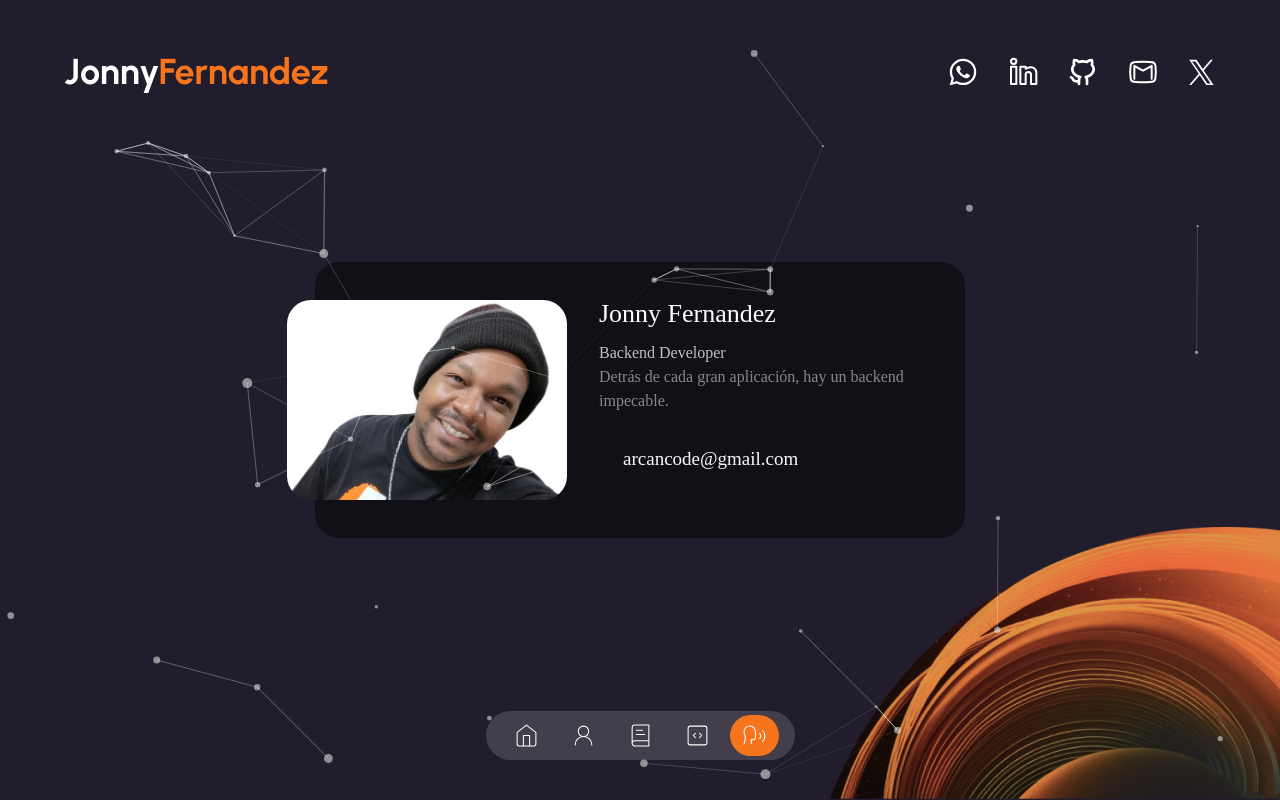
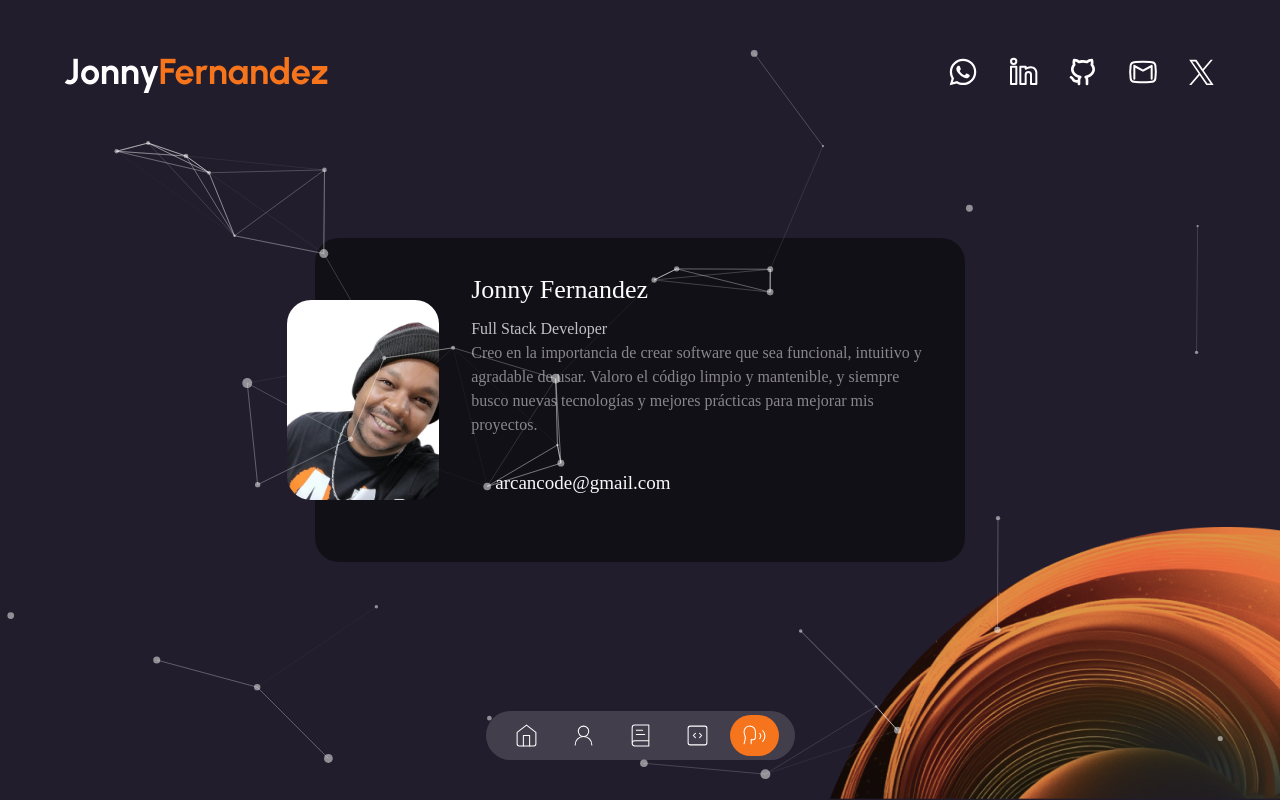
Before and after one commit to JonnyFernandez/Jonny-Code, a Next.js app: page /testimonials in a window 1280 px wide. Built offline with nearby package versions, Linux system fonts and the light colour scheme.

Commit message:
full stack

```diff
--- a/app/(routes)/testimonials/page.tsx
+++ b/app/(routes)/testimonials/page.tsx
@@ -43,10 +43,13 @@ const TestimonialsPage = () => {
               </h2>
 
               <h3 className="text-[16px] font-[400] m-0 opacity-75">
-                Backend Developer
+                Full Stack Developer
               </h3>
               <p className="text-[16px] font-[400] mb-4 opacity-50">
-                Detrás de cada gran aplicación, hay un backend impecable.
+                Creo en la importancia de crear software que sea funcional,
+                intuitivo y agradable de usar. Valoro el código limpio y
+                mantenible, y siempre busco nuevas tecnologías y mejores
+                prácticas para mejorar mis proyectos.
               </p>
               <span
                 className="text-[#f8f8f8] font-inherit px-6 py-4 text-[19px] rounded-[40px] cursor-pointer block mb-4"
--- a/components/introduction.tsx
+++ b/components/introduction.tsx
@@ -14,9 +14,13 @@ const Introduction = () => {
         />
         <div className="flex flex-col justify-center max-w-md">
           <h1 className="mb-5 text-2xl leading-tight text-center md:text-left md:text-4xl md:mb-10">
-            Backend Developer, <br />
+            Full Stack Developer, <br />
             <TypeAnimation
               sequence={[
+                "Diseño Web.",
+                1000,
+                "Diseño responsivo.",
+                1000,
                 "Desarrolla Servidores.",
                 1000,
                 "Lógica de Aplicación.",
@@ -36,8 +40,9 @@ const Introduction = () => {
           </h1>
 
           <p className="mx-auto mb-2 text-xl md:text-xl md:mx-0 md:mb-8">
-            Como Backend Developer, me apasiona diseñar servidores robustos,
-            seguros y escalables.
+            Como Full Stack Developer, me apasiona crear soluciones tecnológicas
+            completas, especializándome en aplicaciones web robustas, escalables
+            y seguras con las tecnologías más avanzadas.
           </p>
 
           <div className="flex items-center justify-center gap-3 md:justify-start md:gap-10">
```
